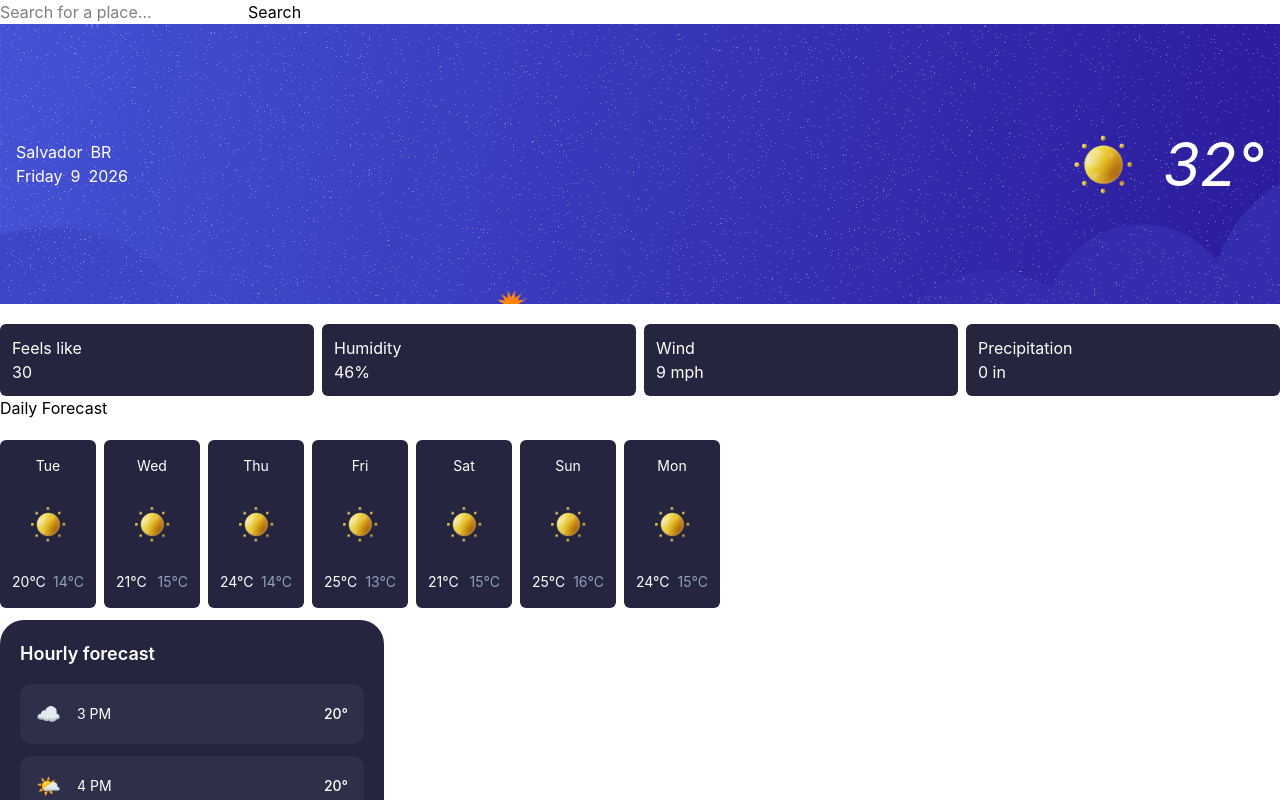
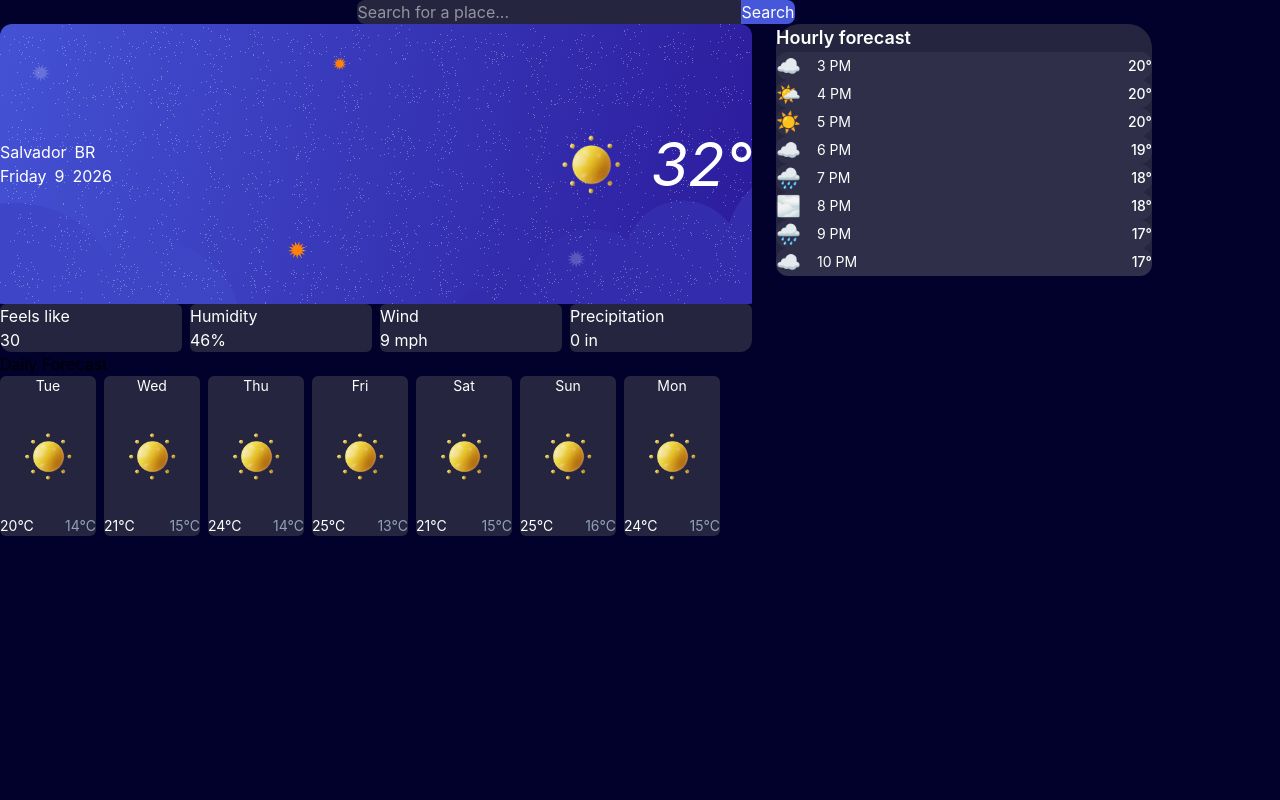
Before and after one commit to 1Helder/weather-app, a React (Vite) app: page / in a window 1280 px wide. Shown: the top 800 px of the page. Built offline with nearby package versions, Linux system fonts and the light colour scheme.

Commit message:
Estilizando o Componente SearchBar

```diff
--- a/src/App.jsx
+++ b/src/App.jsx
@@ -9,21 +9,23 @@ function App() {
   };
 
   const days = [
-    { id: 1, weekDay: "Tue", minTemp: 14, maxTemp:20, weather: "Sunny"},
-    { id: 2, weekDay: "Wed", minTemp: 15, maxTemp:21, weather: "Sunny" },
-    { id: 3, weekDay: "Thu", minTemp: 14, maxTemp:24, weather: "Sunny" },
-    { id: 4, weekDay: "Fri", minTemp: 13, maxTemp:25, weather: "Sunny" },
-    { id: 5, weekDay: "Sat", minTemp: 15, maxTemp:21, weather: "Sunny" },
-    { id: 6, weekDay: "Sun", minTemp: 16, maxTemp:25, weather: "Sunny" },
-    { id: 7, weekDay: "Mon", minTemp: 15, maxTemp:24, weather: "Sunny" }
-  ]
+    { id: 1, weekDay: "Tue", minTemp: 14, maxTemp: 20, weather: "Sunny" },
+    { id: 2, weekDay: "Wed", minTemp: 15, maxTemp: 21, weather: "Sunny" },
+    { id: 3, weekDay: "Thu", minTemp: 14, maxTemp: 24, weather: "Sunny" },
+    { id: 4, weekDay: "Fri", minTemp: 13, maxTemp: 25, weather: "Sunny" },
+    { id: 5, weekDay: "Sat", minTemp: 15, maxTemp: 21, weather: "Sunny" },
+    { id: 6, weekDay: "Sun", minTemp: 16, maxTemp: 25, weather: "Sunny" },
+    { id: 7, weekDay: "Mon", minTemp: 15, maxTemp: 24, weather: "Sunny" },
+  ];
 
   return (
-    // <div className="bg-blue-600 text-white">
-    //   tailwind funcionando
-    // </div>
-    <div>
+    <div className="bg-[#02012b] min-h-screen">
+
+    <div className="p-6 max-w-6xl mx-auto" >
       <SearchBar onSearch={arrowFunction} />
+
+      <div className="flex gap-6">
+        <div className="basis-2/3">
           <WeatherCard
             city="Salvador"
             country="BR"
@@ -36,9 +38,15 @@ function App() {
             wind="9 mph"
             precipitation="0 in"
           />
-      <DailyForecast days ={days}/>
+          <DailyForecast days={days} />
+        </div>
+        <div className="basis-1/3">
           <HourlyForecast />
         </div>
+      </div>
+    </div>
+    </div>
+
   );
 }
 
--- a/src/components/SearchBar.jsx
+++ b/src/components/SearchBar.jsx
@@ -9,10 +9,13 @@ const SearchBar = ({onSearch}) => {
   }
 
   return (
-    <form onSubmit={handleSubmit}>
-      <input type="text" placeholder="Search for a place..." value={input} onChange={(e) => setInput(e.target.value)} />
-      <button type="submit">Search</button>
-    </form>
+    <div className='flex justify-center '>
+     <form onSubmit={handleSubmit}>
+        <input className='text-white w-96 bg-[#25253f] px-4 py-2 rounded-l-lg' type="text" placeholder="Search for a place..." value={input} onChange={(e) => setInput(e.target.value)} />
+        <button className='text-white bg-[#4657d9] px-4 py-2 rounded-r-lg' type="submit">Search</button>
+      </form>
+
+    </div>
   )
 }
 
--- a/src/components/WeatherCard.jsx
+++ b/src/components/WeatherCard.jsx
@@ -5,7 +5,7 @@ import StatCard from './StatCard'
 
 const WeatherCard = ({weather, city, country, weekDay, monthDay, year, feelsLike, humidity, wind, precipitation}) => {
   return (
-    <div>
+    <div className='rounded-xl overflow-hidden'>
       <div className=' flex items-center justify-between p-4 min-h-70 text-white bg-cover bg-center bg-no-repeat' style={{ backgroundImage: `url(${bgTodayLarge})` }}>
 
         <div className='flex flex-col'>
--- a/src/index.css
+++ b/src/index.css
@@ -1 +1,7 @@
 @import "tailwindcss";
+
+* {
+  margin: 0;
+  padding: 0;
+  box-sizing: border-box;
+}
```
Lines whose indentation alone changed are shown as unchanged.
